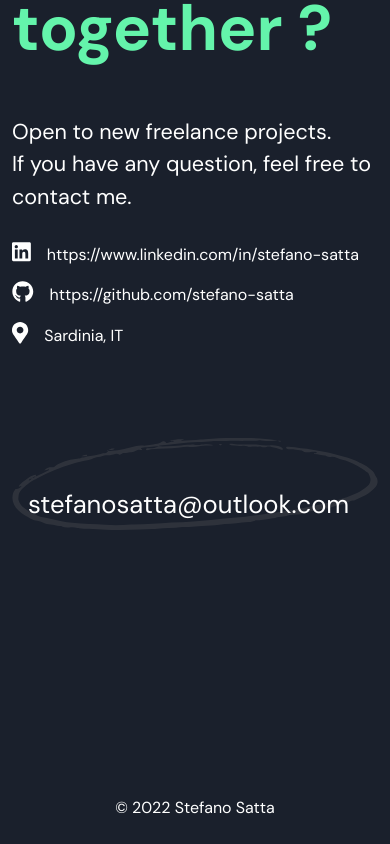
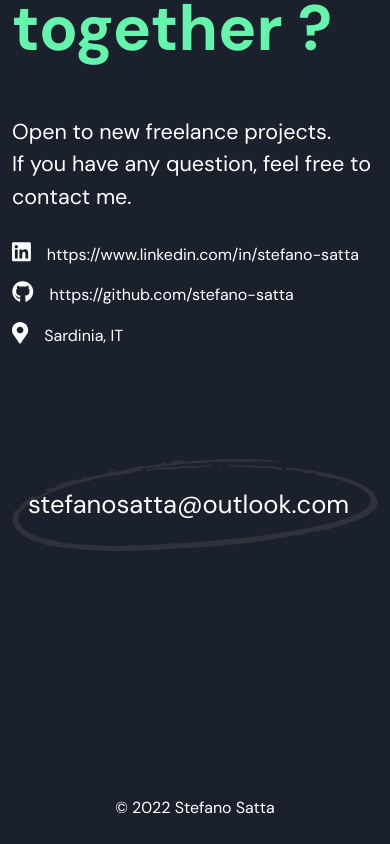
Before and after one commit to stefano-satta/personal-website-2022, a Next.js app: page / in a window 390 px wide. Shown: the part 3298-4142 px from the top of the page. Built offline with nearby package versions, Linux system fonts and the light colour scheme.

Commit message:
fix position mail circle brush image on mobile

```diff
--- a/styles/global.css
+++ b/styles/global.css
@@ -125,6 +125,7 @@ html, body {
     background-image: url('../public/mail-circle.svg');
     background-repeat: no-repeat;
     background-size: contain;
+    background-position-y: center;
 }
 
 .comics:after {
```
